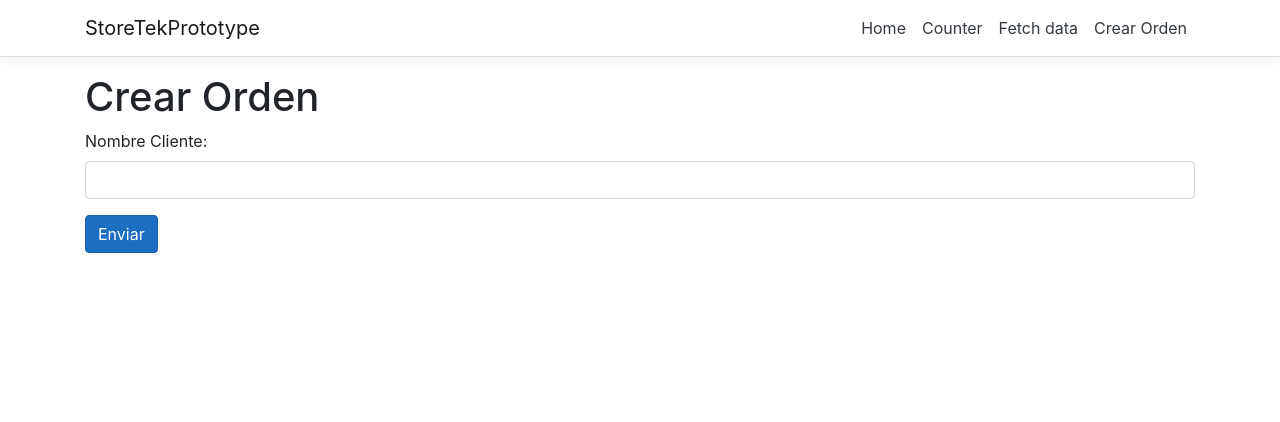
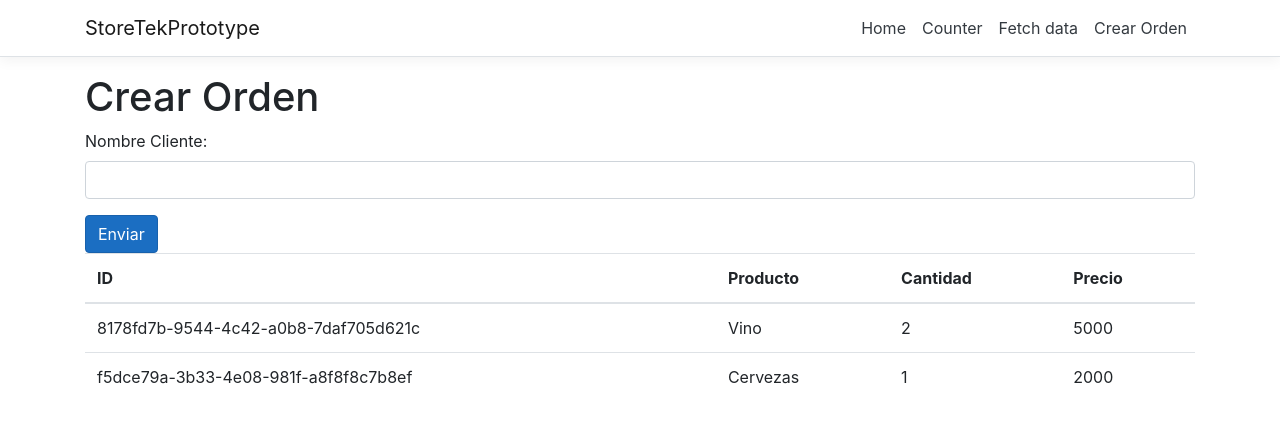
Before and after one commit to alexislopez1987/StoreTekPrototype, an Angular app in the folder ClientApp/: page /create-order in a window 1280 px wide. Shown: the top 422 px of the page. Built offline with nearby package versions, Linux system fonts and the light colour scheme.

Commit message:
adding order detail

```diff
--- a/ClientApp/src/app/create-order/create-order.component.html
+++ b/ClientApp/src/app/create-order/create-order.component.html
@@ -8,4 +8,31 @@
   <button type="button" class="btn btn-primary" (click)="submit()">Enviar</button>
 </form>
 
+<table class="table table-hover">
+  <thead>
+    <tr>
+      <th scope="col">ID</th>
+      <th scope="col">Producto</th>
+      <th scope="col">Cantidad</th>
+      <th scope="col">Precio</th>
+    </tr>
+  </thead>
+  <tbody>
+    <tr *ngFor="let product of products; index as i">
+      <td>
+        {{product.Id}}
+      </td>
+      <td>
+        {{product.ProductName}}
+      </td>
+      <td>
+        {{product.Qty}}
+      </td>
+      <td>
+        {{product.Price}}
+      </td>
+    </tr>
+  </tbody>
+</table>
+
 <p>{{ feedback }}</p>
--- a/ClientApp/src/app/create-order/create-order.component.ts
+++ b/ClientApp/src/app/create-order/create-order.component.ts
@@ -2,6 +2,7 @@ import { Component, OnInit } from '@angular/core';
 import { OrderService } from '../service/order.service';
 import { Order } from '../model/order';
 import { v4 as uuidv4 } from 'uuid';
+import { OrderDetail } from '../model/order-detail';
 
 @Component({
   selector: 'app-create-order',
@@ -11,6 +12,10 @@ import { v4 as uuidv4 } from 'uuid';
 export class CreateOrderComponent implements OnInit {
   customerName: string;
   feedback: string;
+  products: OrderDetail[] = [
+    { "Id": uuidv4(), "ProductId": uuidv4(), "ProductName": "Vino", Qty: 2, Price: 5000 },
+    { "Id": uuidv4(), "ProductId": uuidv4(), "ProductName": "Cervezas", Qty: 1, Price: 2000 }
+  ];
 
   constructor(private orderService: OrderService) { }
 
--- /dev/null
+++ b/ClientApp/src/app/model/order-detail.ts
@@ -0,0 +1,7 @@
+export class OrderDetail {
+  Id: string;
+  ProductId: string;
+  ProductName: string;
+  Qty: number;
+  Price: number;
+}
```
Also changed, not shown: 1 other file (tests, documents, lock files or other folders).
